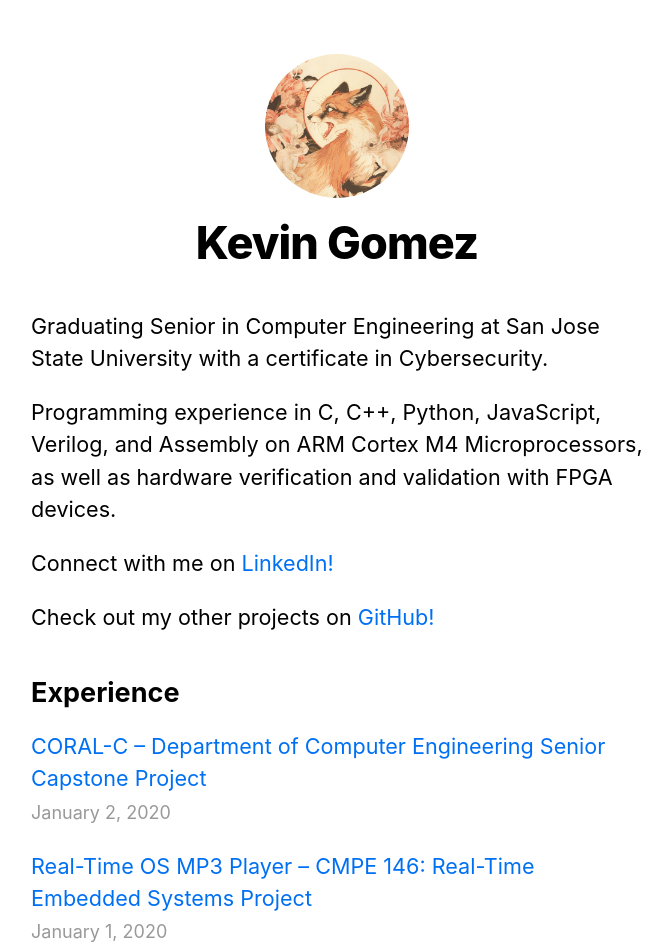
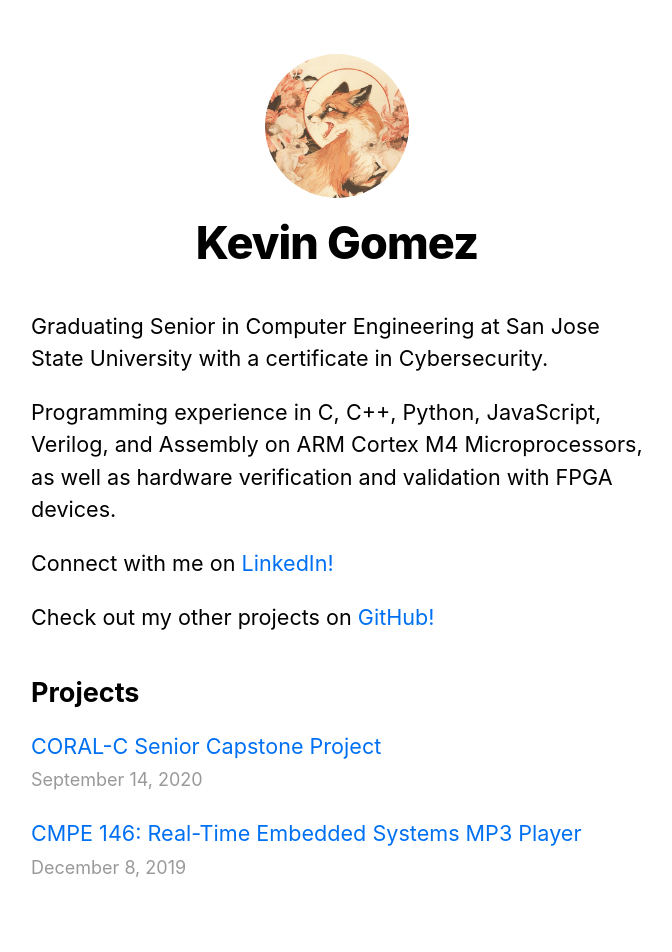
Before and after one commit to KevinG182/kevgomezdev, a Next.js app: page / in a window 1280 px wide. Shown: the top 952 px of the page, without its empty margins (303-975 px from the left). Built offline with nearby package versions, Linux system fonts and the light colour scheme.

Commit message:
Update Projects

```diff
--- a/pages/index.js
+++ b/pages/index.js
@@ -33,7 +33,7 @@ export default function Home({ allPostsData }) {
         </p>
       </section>
       <section className={`${utilStyles.headingMd} ${utilStyles.padding1px}`}>
-        <h2 className={utilStyles.headingLg}>Experience</h2>
+        <h2 className={utilStyles.headingLg}>Projects</h2>
         <ul className={utilStyles.list}>
           {allPostsData.map(({ id, date, title }) => (
             <li className={utilStyles.listItem} key={id}>
--- a/posts/coral-c.md
+++ b/posts/coral-c.md
@@ -1,19 +1,12 @@
 ---
-title: 'CORAL-C – Department of Computer Engineering Senior Capstone Project'
-date: '2020-01-02'
+title: 'CORAL-C Senior Capstone Project'
+date: '2020-09-14'
 ---
 
-We recommend using **Static Generation** (with and without data) whenever possible because your page can be built once and served by CDN, which makes it much faster than having a server render the page on every request.
+This Web App is our teams' Senior Capstone Project as part of San Jose State University's **Department of Computer Engineering**.
+Utilizing the MERN Stack Toolset, we developed the Front-End with React and the Back-End with MongoDB.
 
-You can use Static Generation for many types of pages, including:
-
-- Marketing pages
-- Blog posts
-- E-commerce product listings
-- Help and documentation
-
-You should ask yourself: "Can I pre-render this page **ahead** of a user's request?" If the answer is yes, then you should choose Static Generation.
-
-On the other hand, Static Generation is **not** a good idea if you cannot pre-render a page ahead of a user's request. Maybe your page shows frequently updated data, and the page content changes on every request.
-
-In that case, you can use **Server-Side Rendering**. It will be slower, but the pre-rendered page will always be up-to-date. Or you can skip pre-rendering and use client-side JavaScript to populate data.
+Roles Included:
+- Developed a web application, for locating essential resources specifically for low-income communities
+- Applied the MERN Stack tool set to build the website, tools include MongoDB, Express, React and Node.js
+- Designed the Landing Page for the website in JavaScript and assisted in integrating Google Maps API functionality
--- a/posts/mp3-player.md
+++ b/posts/mp3-player.md
@@ -1,11 +1,14 @@
 ---
-title: 'Real-Time OS MP3 Player – CMPE 146: Real-Time Embedded Systems Project '
-date: '2020-01-01'
+title: 'CMPE 146: Real-Time Embedded Systems MP3 Player '
+date: '2019-12-08'
 ---
 
-Next.js has two forms of pre-rendering: **Static Generation** and **Server-side Rendering**. The difference is in **when** it generates the HTML for a page.
+As part of our course, **CMPE 146: Real-Time Embedded Systems**, students worked in teams of 3 to build an MP3 Player in a Real-Time Operationg System enviornment. For this course we used a custom microcontroller from NXP and needed to develop all the necessary drivers to include all of our required functions.
 
-- **Static Generation** is the pre-rendering method that generates the HTML at **build time**. The pre-rendered HTML is then _reused_ on each request.
-- **Server-side Rendering** is the pre-rendering method that generates the HTML on **each request**.
+Roles Included:
+- Developed a working MP3 Player using an LPC408x/407x, a custom microcontroller utilizing an ARM Cortex-M4 CPU
+- Designed the software in the C programming language and built using the SCons tool from a Linux terminal
+- Implement a real-time operating system embedded system in FreeRTOS using tasks, queues, and semaphores
+- Reviewed several technical datasheets and user manuals to properly implement various device drivers for hardware peripherals such as GPIO, ADC, integrate an MP3 decoder through the SPI bus, and the LCD through UART communication
 
-Importantly, Next.js lets you **choose** which pre-rendering form to use for each page. You can create a "hybrid" Next.js app by using Static Generation for most pages and using Server-side Rendering for others.
+This was a very **challenging** but largely **rewarding** course! Our team spent several hours working together and collaborating in locating important sections from the datasheets and hours of debugging our system, and in the end we were able to complete our product!
```
